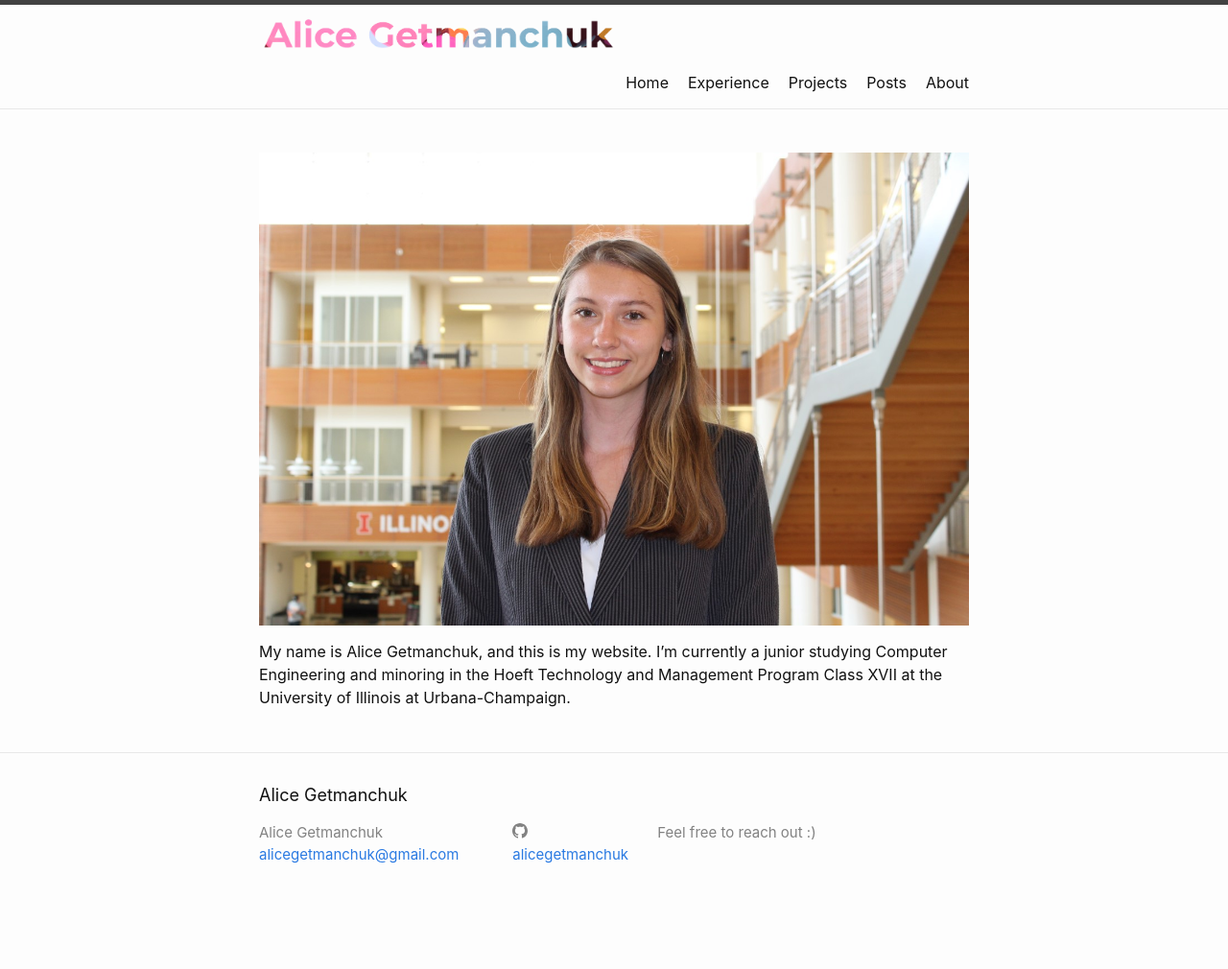
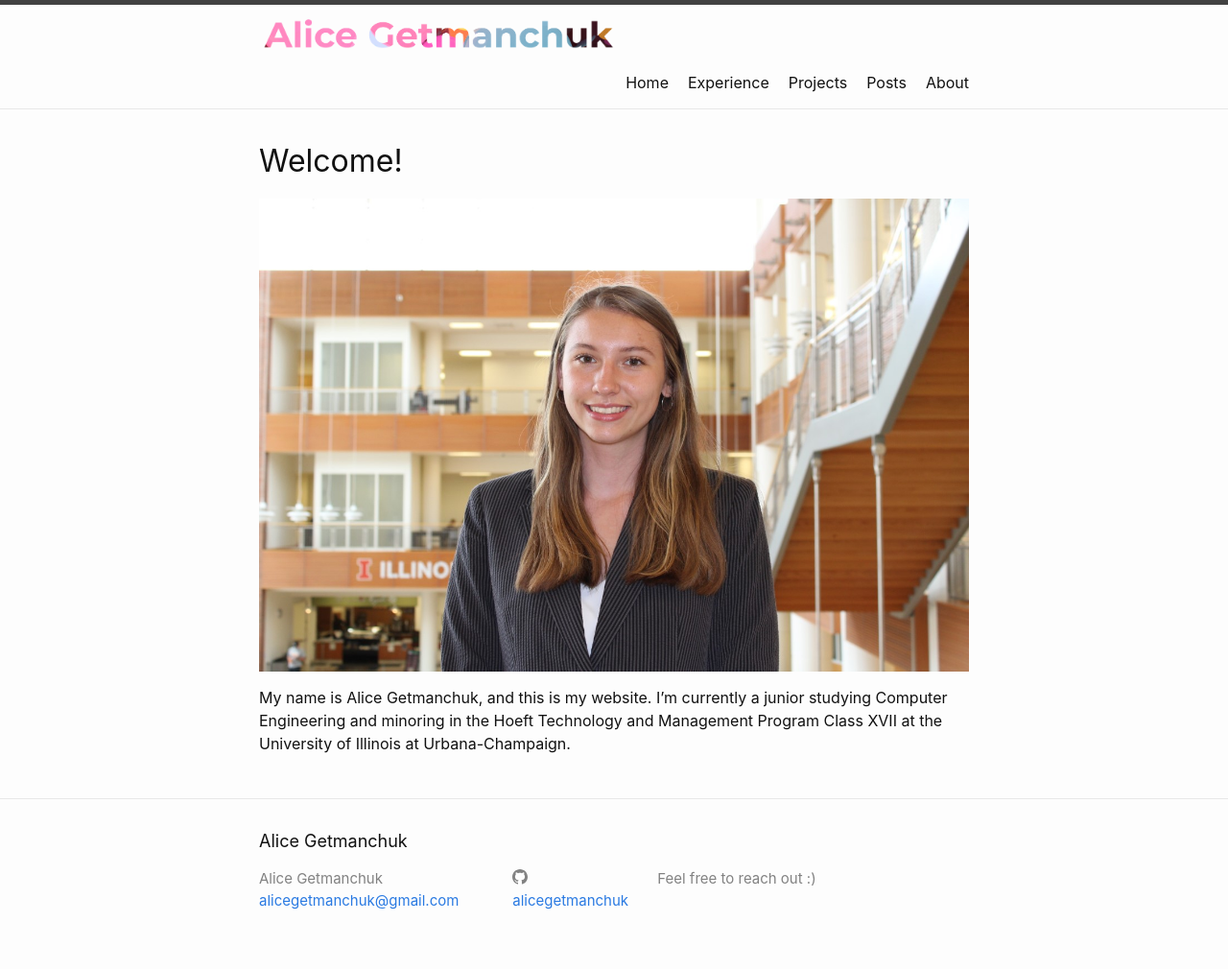
Before and after one commit to alicegetmanchuk/alicegetmanchuk.github.io, a Jekyll site: the page built from index.md, in a window 1280 px wide. Shown: the whole page at 96% size. Built offline with Jekyll 4.4.1, drawn with Linux system fonts in a browser that asks for light colours; before the commit the page ends 962 px from its top, so only the background shows below that.

```diff
--- a/_layouts/home.html
+++ b/_layouts/home.html
@@ -4,7 +4,7 @@
 
 <div class="home">
   {%- if page.title -%}
-    <h1 class="page-heading">{{ Welcome! }}</h1>
+    <h1 class="page-heading">{{ "Welcome!"" }}</h1>
   {%- endif -%}
 
   {{ content }}
--- a/_sass/minima/_layout.scss
+++ b/_sass/minima/_layout.scss
@@ -4,8 +4,8 @@
 .site-header {
   border-top: 5px solid $grey-color-dark;
   border-bottom: 1px solid $grey-color-light;
-  min-height: $spacing-unit * 1.865;
-  // min-height: 100px;
+  // min-height: $spacing-unit * 1.865;
+  min-height: 75px;
 
   // Positioning context for the mobile navigation icon
   position: relative;
```
